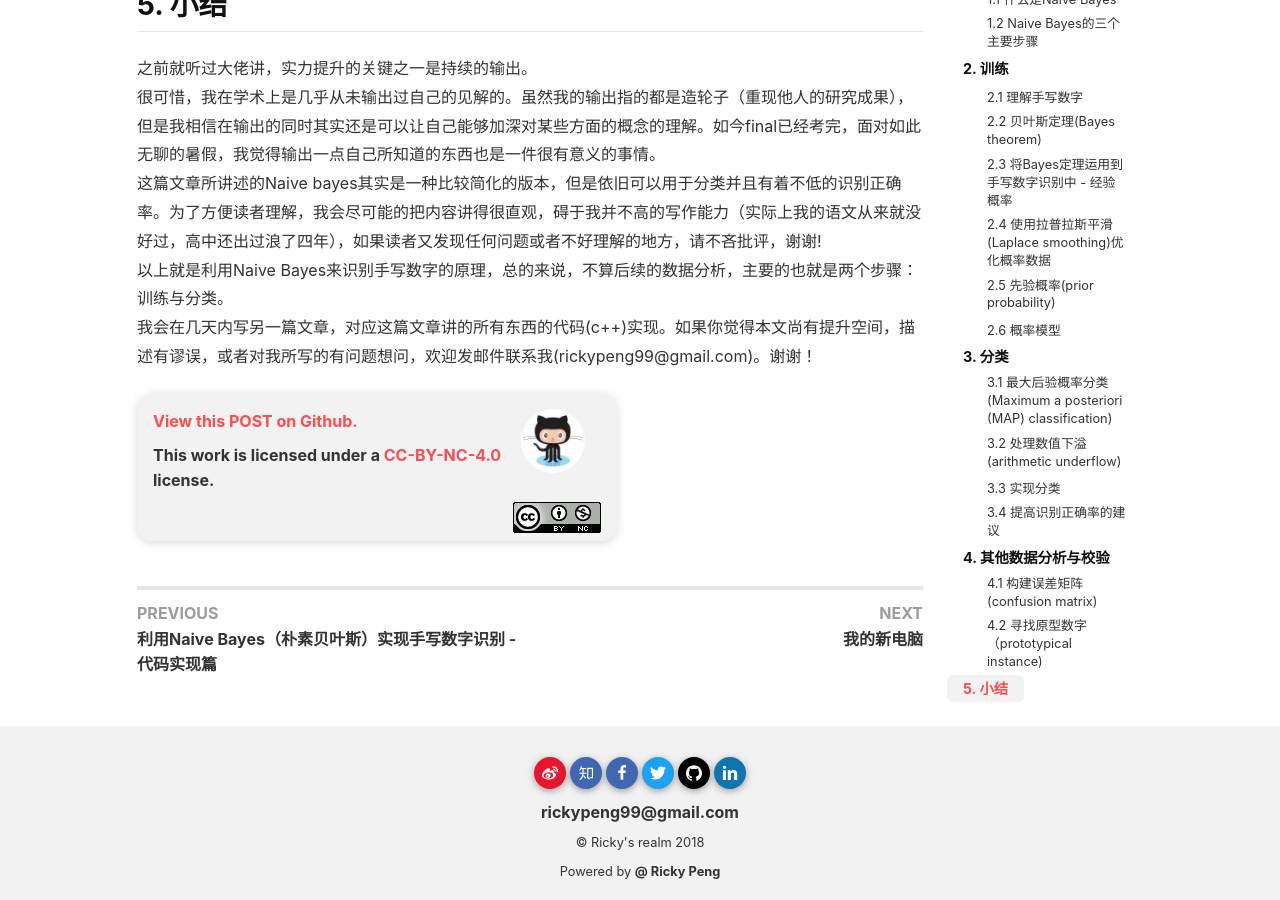
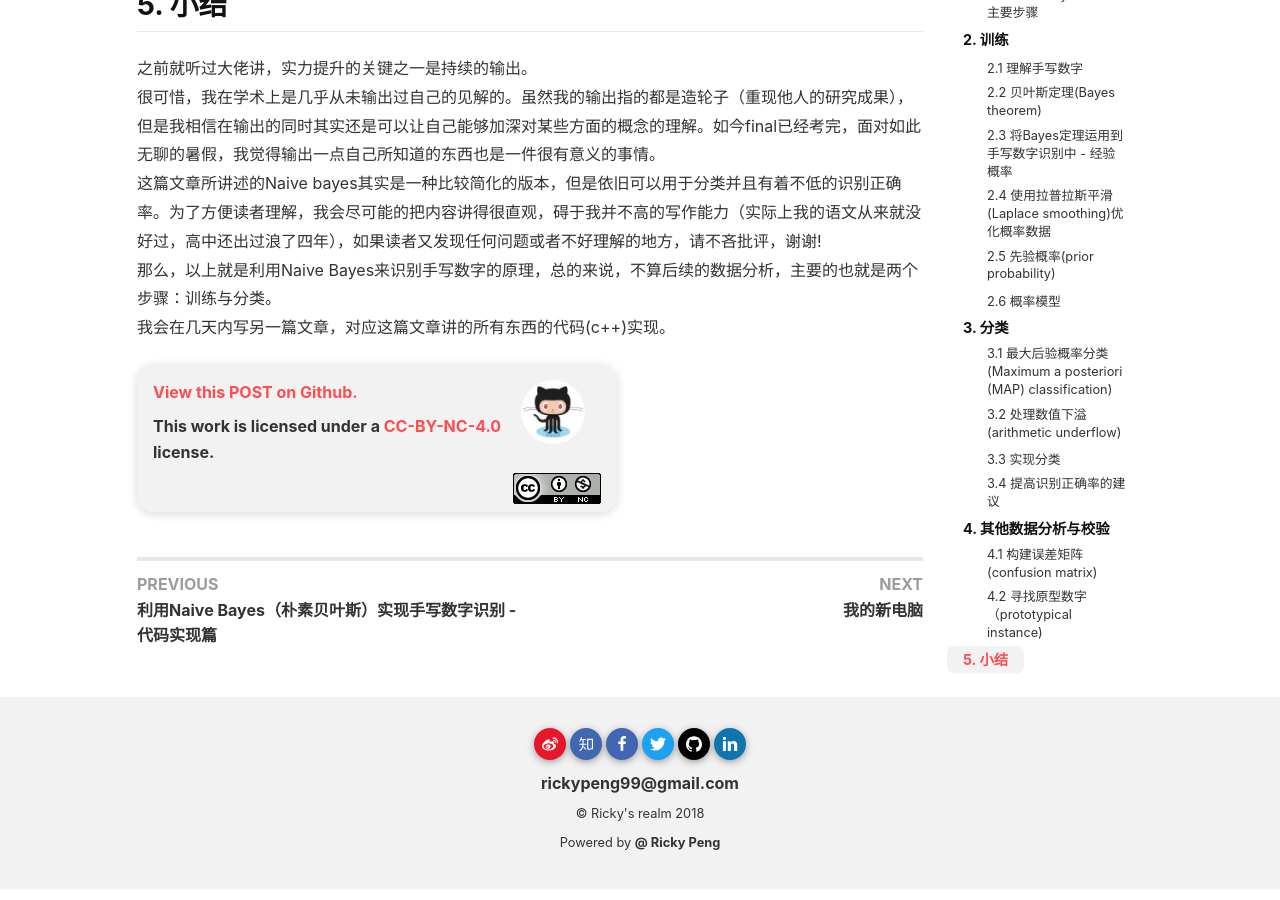
Before and after one commit to rickypeng99/rickypeng99.github.io, a Jekyll site: the page built from _posts/2018-05-16-naive-bayes.md, in a window 1280 px wide and 900 px high, scrolled down 7315 px. Built offline with Jekyll 4.4.1, drawn with Linux system fonts in a browser that asks for light colours; nearby versions of some CDN libraries; formulas are drawn with MathJax 3.

Commit message:
update posts

```diff
--- a/_posts/2018-05-16-naive-bayes.md
+++ b/_posts/2018-05-16-naive-bayes.md
@@ -212,5 +212,5 @@ $$log(P(class)) + log(P(f1,1|class)) + log(P(f1,2|class)) + ... + log(P(f28,28|c
 之前就听过大佬讲，实力提升的关键之一是持续的输出。
 很可惜，我在学术上是几乎从未输出过自己的见解的。虽然我的输出指的都是造轮子（重现他人的研究成果），但是我相信在输出的同时其实还是可以让自己能够加深对某些方面的概念的理解。如今final已经考完，面对如此无聊的暑假，我觉得输出一点自己所知道的东西也是一件很有意义的事情。
 这篇文章所讲述的Naive bayes其实是一种比较简化的版本，但是依旧可以用于分类并且有着不低的识别正确率。为了方便读者理解，我会尽可能的把内容讲得很直观，碍于我并不高的写作能力（实际上我的语文从来就没好过，高中还出过浪了四年），如果读者又发现任何问题或者不好理解的地方，请不吝批评，谢谢!
-以上就是利用Naive Bayes来识别手写数字的原理，总的来说，不算后续的数据分析，主要的也就是两个步骤：训练与分类。
-我会在几天内写另一篇文章，对应这篇文章讲的所有东西的代码(c++)实现。如果你觉得本文尚有提升空间，描述有谬误，或者对我所写的有问题想问，欢迎发邮件联系我(rickypeng99@gmail.com)。谢谢！
+那么，以上就是利用Naive Bayes来识别手写数字的原理，总的来说，不算后续的数据分析，主要的也就是两个步骤：训练与分类。
+我会在几天内写另一篇文章，对应这篇文章讲的所有东西的代码(c++)实现。
```
Also changed, not shown: 2 other files.
